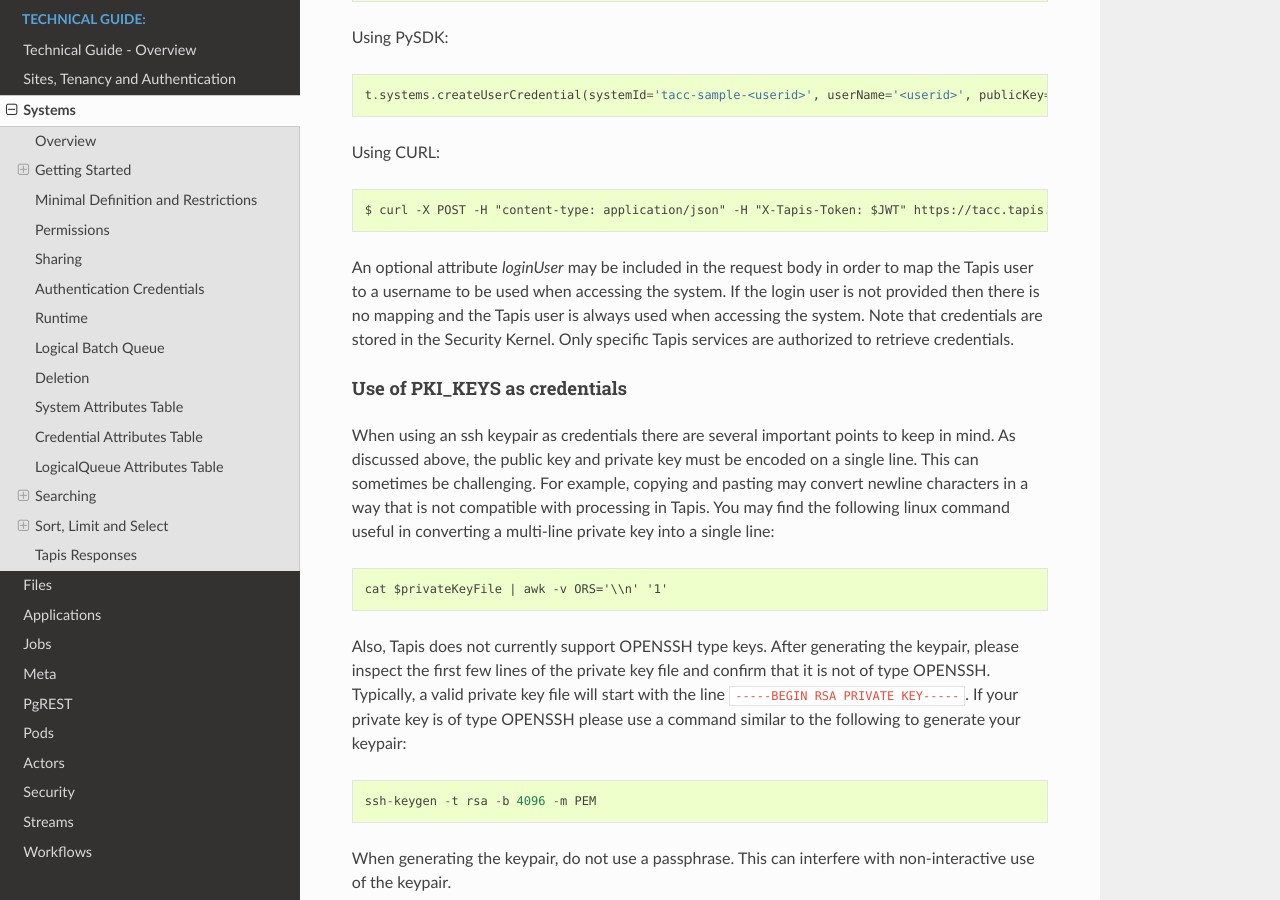
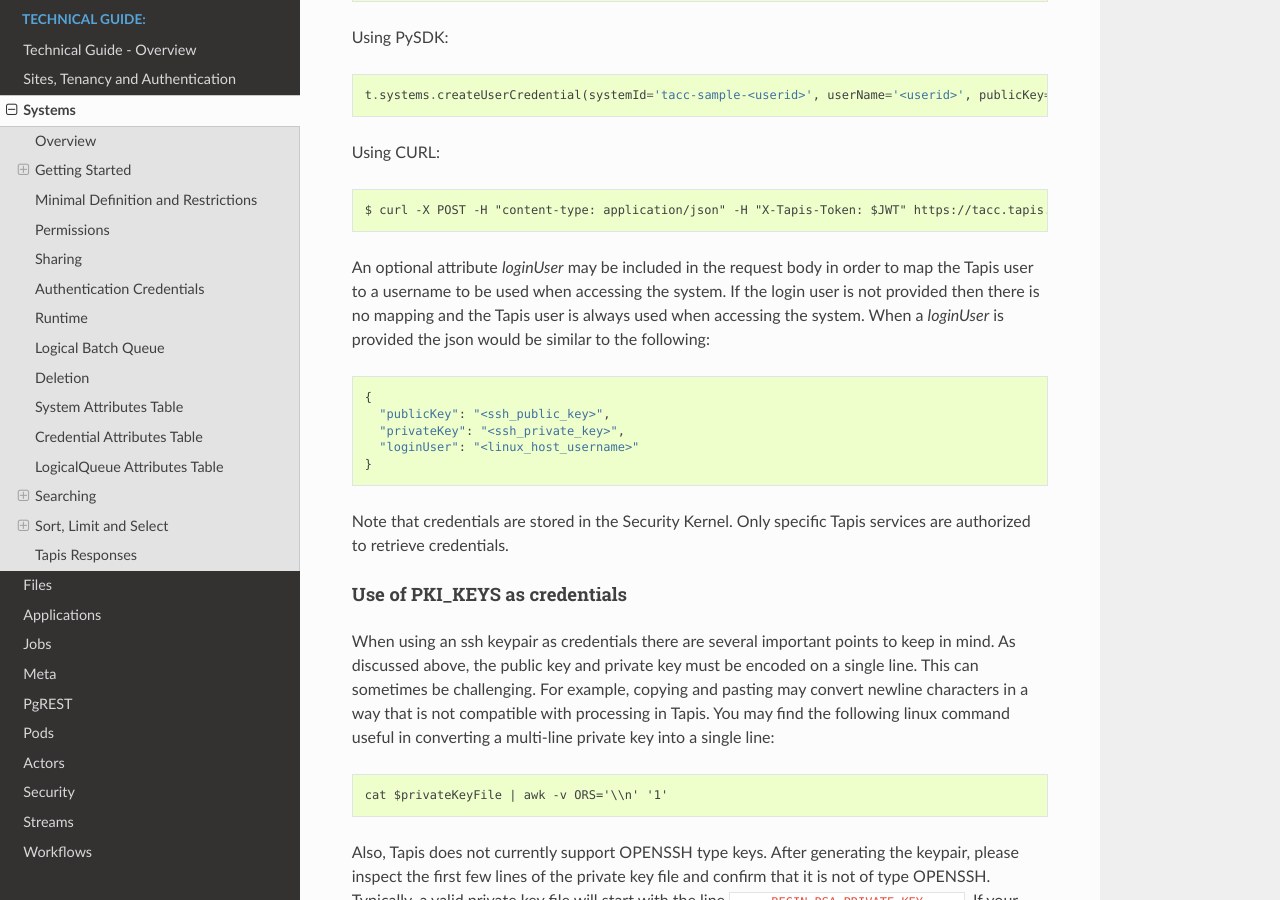
Before and after one commit to tapis-project/documentation, a Sphinx documentation site: the page built from source/technical/systems.rst, in a window 1280 px wide and 900 px high, scrolled down 3611 px. Built offline with Sphinx 7.4.7 and the Read the Docs theme 2.0.0, drawn with Linux system fonts in a browser that asks for light colours.

Commit message:
Systems: Add example for use of loginUser in cred json.

```diff
--- a/source/technical/systems.rst
+++ b/source/technical/systems.rst
@@ -157,7 +157,14 @@
 
 An optional attribute *loginUser* may be included in the request body in order to map the Tapis user to a username to
 be used when accessing the system. If the login user is not provided then there is no mapping and the Tapis user is
-always used when accessing the system.
+always used when accessing the system. When a *loginUser* is provided the json would be similar to the following::
+
+  {
+    "publicKey": "<ssh_public_key>",
+    "privateKey": "<ssh_private_key>",
+    "loginUser": "<linux_host_username>"
+  }
+
 Note that credentials are stored in the Security Kernel.
 Only specific Tapis services are authorized to retrieve credentials.
 
```
